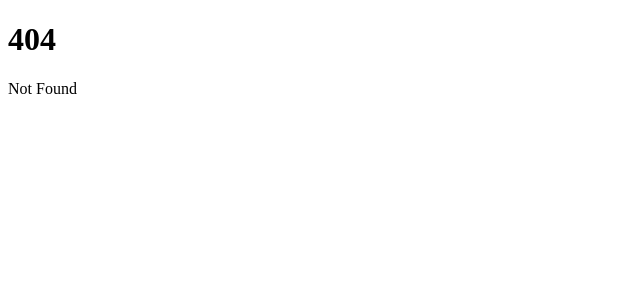
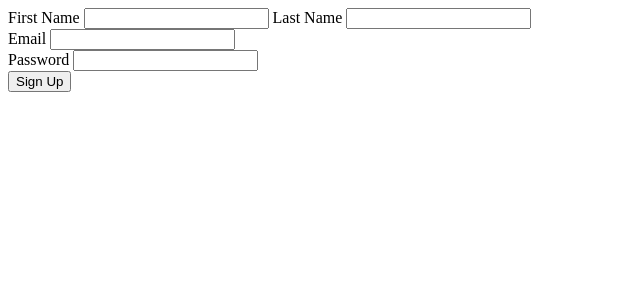
Before and after one commit to cttomcak/Pronunciation-Pal, a SvelteKit app: page /signup in a window 1280 px wide. Before the commit this address had no page. Shown: the top 300 px of the page, without its empty margins (0-640 px from the left). Built offline with nearby package versions, Linux system fonts and the light colour scheme.

Commit message:
barebones signup page and homepage login link

```diff
--- a/src/routes/+page.svelte
+++ b/src/routes/+page.svelte
@@ -4,3 +4,4 @@
 <h1>Welcome to SvelteKit</h1>
 <p>Visit <a href="https://kit.svelte.dev">kit.svelte.dev</a> to read the documentation</p>
 <a href="/example">basic word info page</a>
+<a href="/auth">login</a>
--- /dev/null
+++ b/src/routes/signup/+page.svelte
@@ -0,0 +1,24 @@
+<section>
+    <form method="post">
+        <div class="group">
+            <label for="first_name">First Name</label>
+            <input type="first_name" name="first_name" id="first_name" required />
+            <label for="last_name">Last Name</label>
+            <input type="last_name" name="last_name" id="last_name" required />
+        </div>
+
+        <div class="group">
+			<label for="email">Email</label>
+			<input type="email" name="email" id="email" required />
+		</div>
+
+        <div class="group">
+			<label for="password">Password</label>
+			<input type="password" name="password" id="password" required />
+		</div>
+    </form>
+
+    <div class="submit-container">
+        <button type="submit">Sign Up</button>
+    </div>
+</section>
```
